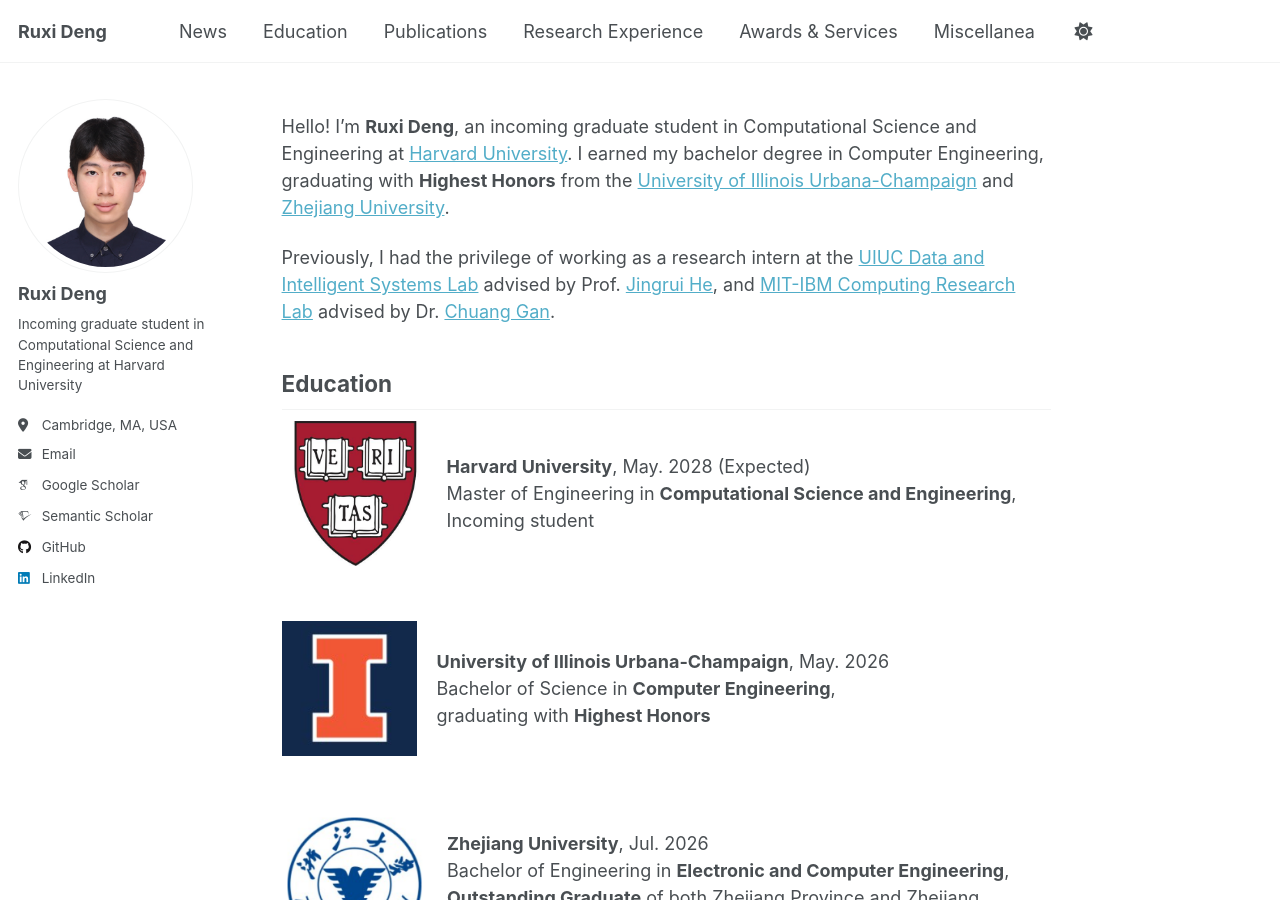
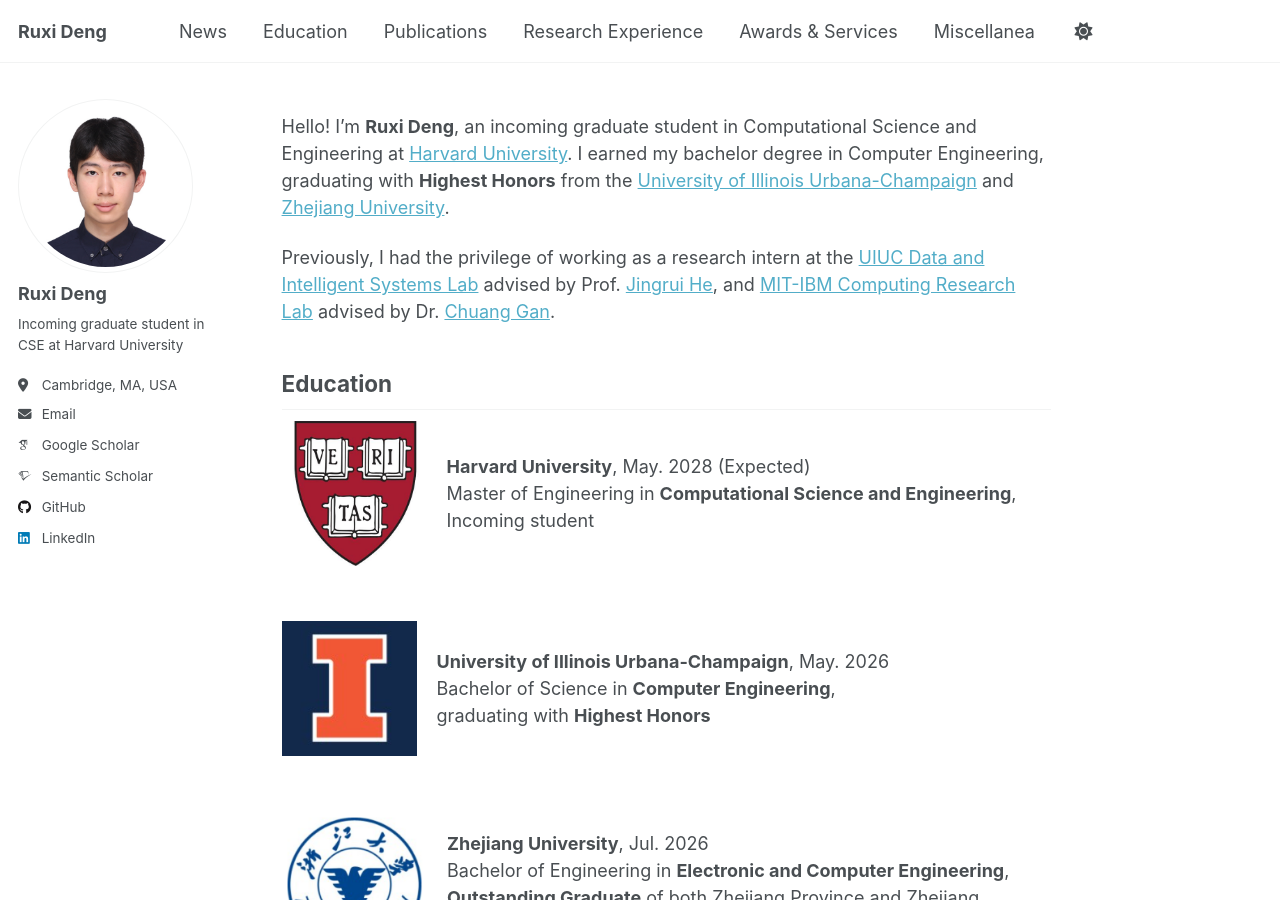
Before and after one commit to ruxideng/ruxideng.github.io, a Jekyll site: the page built from _pages/about.md, in a window 1280 px wide and 900 px high. Built offline with Jekyll 4.4.1, drawn with Linux system fonts in a browser that asks for light colours; some web fonts are replaced; a script that is not in the unit is left out.

Commit message:
Update _config.yml

```diff
--- a/_config.yml
+++ b/_config.yml
@@ -26,7 +26,7 @@ author:
   avatar           : "profile.png"
   name             : "Ruxi Deng"
   pronouns         : # example: "he/his"
-  bio              : "Incoming graduate student in Computational Science and Engineering at Harvard University"
+  bio              : "Incoming graduate student in CSE at Harvard University"
   location         : "Cambridge, MA, USA"
   # employer         : "UIUC DAIS Lab"
   uri              : # URL
```
